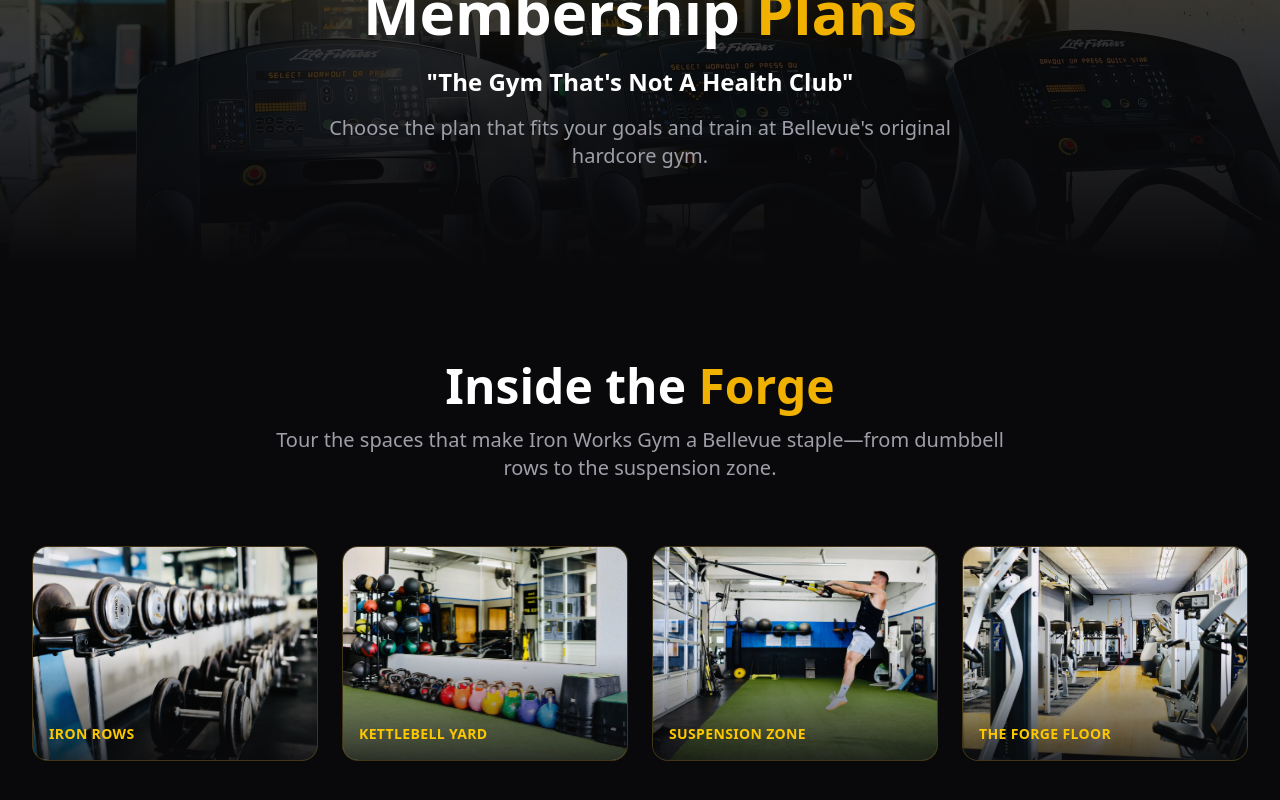
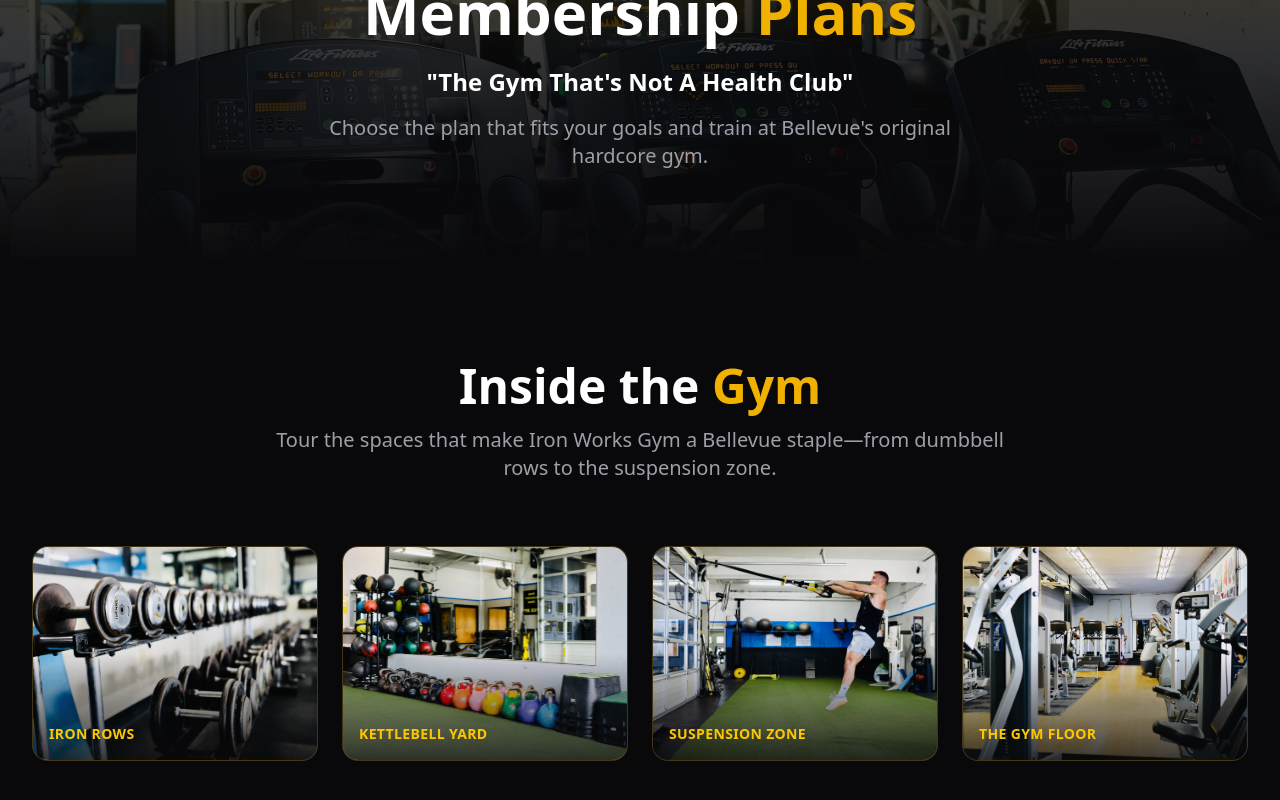
Before and after one commit to DrakeAlia/ironworks-gym, a Next.js app: page /membership in a window 1280 px wide. Shown: the part 234-1034 px from the top of the page. Built offline with nearby package versions, Linux system fonts and the light colour scheme.

Commit message:
change forge to gym

```diff
--- a/app/membership/page.tsx
+++ b/app/membership/page.tsx
@@ -91,7 +91,7 @@ export default function Membership() {
     {
       src: "/images/gym-interior.jpg",
       alt: "Panoramic view of Iron Works Gym interior",
-      label: "The Forge Floor",
+      label: "The Gym Floor",
     },
   ];
 
@@ -159,7 +159,7 @@ export default function Membership() {
             className="text-center mb-16"
           >
             <h2 className="text-3xl sm:text-4xl md:text-5xl font-bold mb-4 px-4">
-              Inside the <span className="text-yellow-500">Forge</span>
+              Inside the <span className="text-yellow-500">Gym</span>
             </h2>
             <p className="text-lg sm:text-xl text-zinc-400 max-w-3xl mx-auto px-4">
               Tour the spaces that make Iron Works Gym a Bellevue staple—from dumbbell rows to the suspension zone.
```
